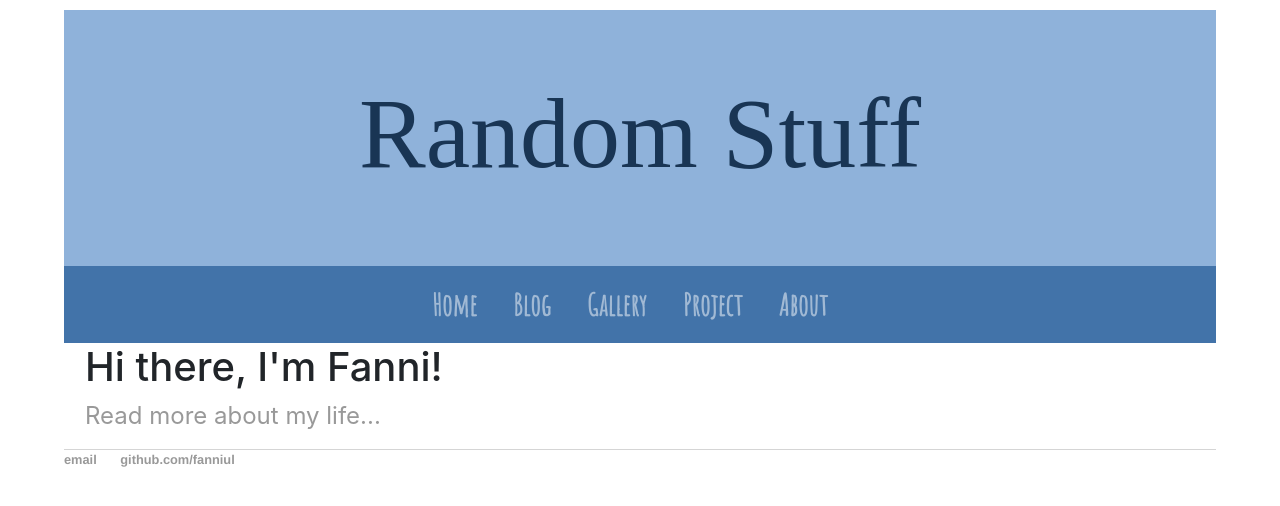
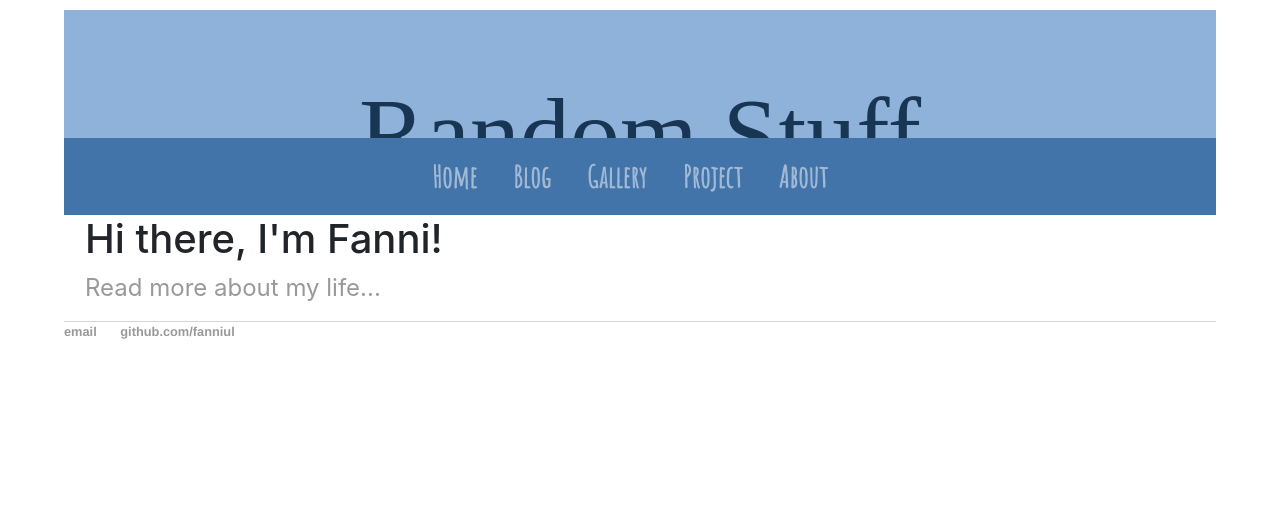
Before and after one commit to fanniul/fanniul.github.io, a Jekyll site: the page built from index.html, in a window 1280 px wide. Shown: the top 506 px of the page. Built offline with Jekyll 4.4.1, drawn with Linux system fonts in a browser that asks for light colours; some web fonts are replaced.

Commit message:
Update default.html

```diff
--- a/_layouts/default.html
+++ b/_layouts/default.html
@@ -19,7 +19,7 @@
 
 		<body>
 			<!-- Header -->
-			<div class="jumbotron jumbotron-fluid text-center bg-lightblue" style="margin-bottom:0;">
+			<div class="jumbotron jumbotron-fluid text-center bg-lightblue" style="margin-bottom:0;height: 100px;">
 			  <h1 style="font-family: Sophia;font-size: 100px;color:#193554;" >Random Stuff</h1>
 			</div>
 			<!-- Nav Bar -->
```
